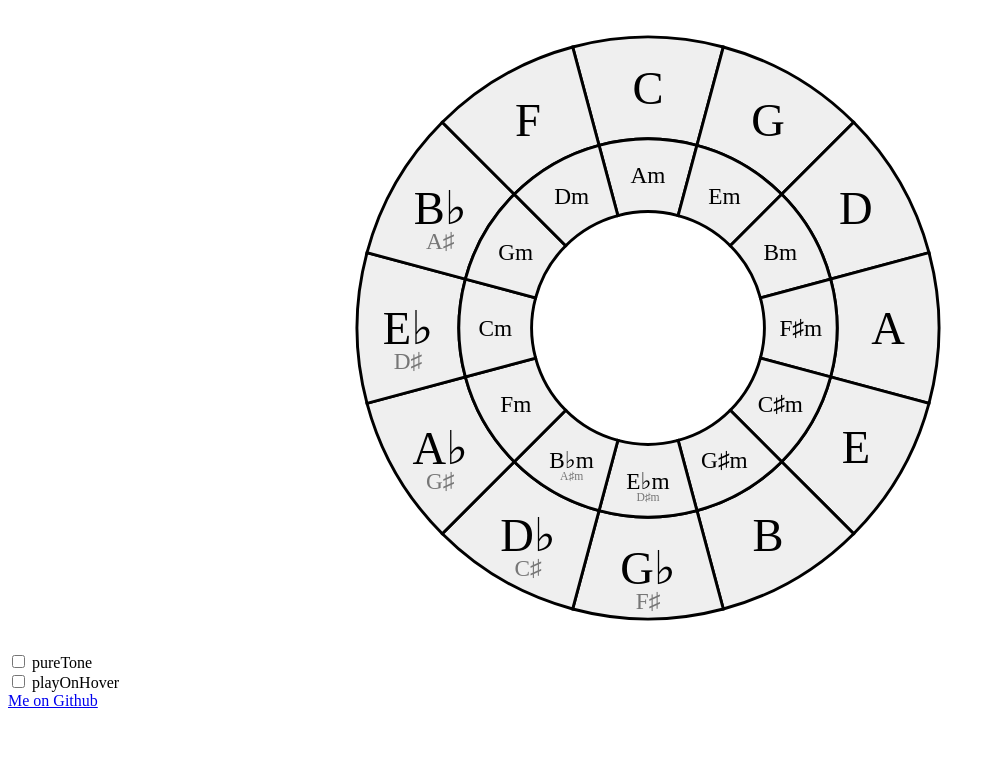
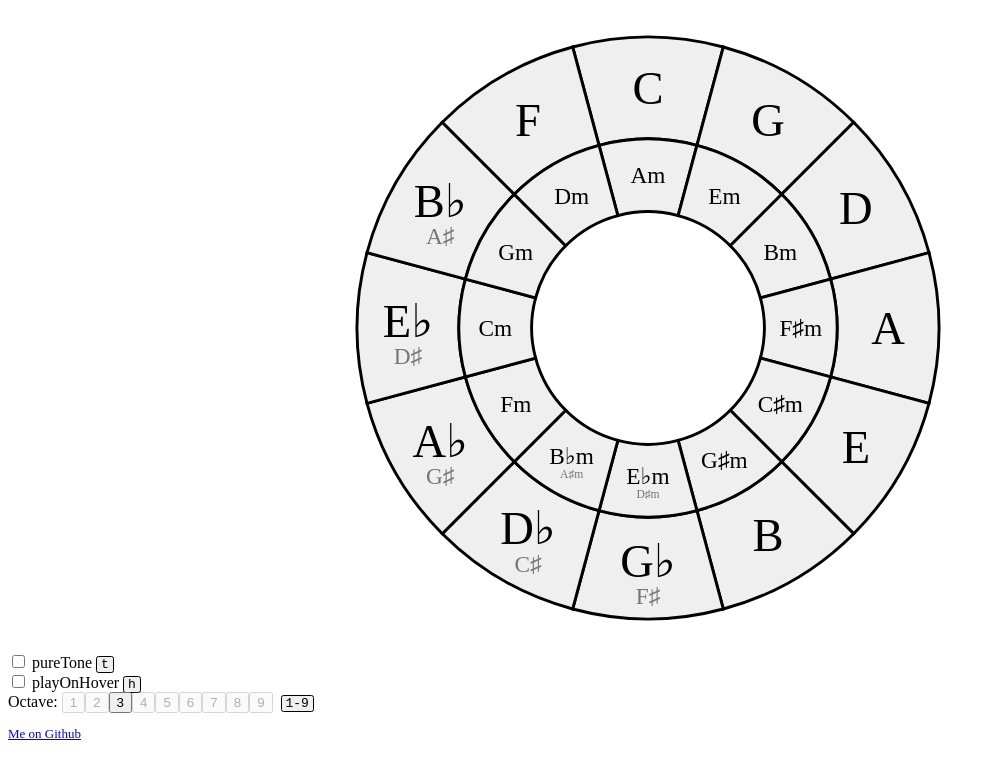
Before and after one commit to survtur/interactive-circle-of-fifths, a plain HTML site: page index.html in a window 1280 px wide. Shown: the whole page, without its empty margins (0-996 px from the left). Drawn offline with nearby package versions, Linux system fonts and the light colour scheme.

Commit message:
Some Hotkeys

```diff
--- a/index.html
+++ b/index.html
@@ -5,6 +5,7 @@
     <title>Title</title>
     <script src="https://unpkg.com/vue@3/dist/vue.global.js"></script>
     <script src="https://unpkg.com/tone"></script>
+    <script src="https://unpkg.com/hotkeys-js/dist/hotkeys.min.js"></script>
     <style>
         .sector {
             fill: ButtonFace;
@@ -12,8 +13,17 @@
             stroke-width: 0.01;
         }
 
-        .sector.active {
+        .active {
             fill: AccentColor;
+            background-color: AccentColor;
+        }
+
+        kbd {
+            border: 1px solid ButtonText;
+            background-color: ButtonFace;
+            padding-left: 0.3em;
+            padding-right: 0.3em;
+            border-radius: 0.2em
         }
     </style>
 </head>
@@ -30,51 +40,85 @@
                   @mouseover="play(s.nameSmall, 'over');" @click="play(s.nameSmall, 'click');"
             />
             <text dominant-baseline="central" style="pointer-events: none" :x="s.tx0" :y="s.ty0" :font-size="largeFont"
+                  :dy="s.altBig ? (-0.3 * smallFont) : 0"
                   text-anchor="middle" class="sectorText">
                 {{replacedModifiers(s.nameBig)}}
             </text>
             <text v-if="s.altBig" dominant-baseline="central" style="pointer-events: none; opacity: 0.5" :x="s.tx0"
-                  :y="s.ty0" :dy="largeFont * 0.7" :font-size="largeFont / 2"
+                  :y="s.ty0" :dy="largeFont * 0.6" :font-size="largeFont / 2"
                   text-anchor="middle">{{replacedModifiers(s.altBig)}}
             </text>
 
             <text dominant-baseline="central" style="pointer-events: none" :x="s.tx1" :y="s.ty1" :font-size="smallFont"
+                  :dy="s.altSmall ? (-0.2 * smallFont) : 0"
                   text-anchor="middle" class="sectorText">
                 {{replacedModifiers(s.nameSmall)}}
             </text>
             <text v-if="s.altSmall" dominant-baseline="central" style="pointer-events: none; opacity: 0.5" :x="s.tx1"
-                  :y="s.ty1" :dy="smallFont * 0.7" :font-size="smallFont / 2"
+                  :y="s.ty1" :dy="smallFont * 0.6" :font-size="smallFont / 2"
                   text-anchor="middle">{{replacedModifiers(s.altSmall)}}
             </text>
         </g>
     </svg>
+    <section class="settings">
+        <div>
             <label>
                 <input type="checkbox" v-model="pureTone">
-        pureTone
+                pureTone <kbd>{{kbd.pureTone}}</kbd>
             </label>
-    <br/>
+        </div>
+        <div>
             <label>
                 <input type="checkbox" v-model="playOnHover">
-        playOnHover
+                playOnHover <kbd>{{kbd.playOnHover}}</kbd>
             </label>
+        </div>
+<!--        <div v-if="!playOnHover">-->
+<!--            <label>-->
+<!--                <input type="checkbox" v-model="playAfterRelease">-->
+<!--                Continious Tone <kbd>{{kbd.playAfterRelease}}</kbd>-->
+<!--            </label>-->
+<!--        </div>-->
+        <div>
+            Octave:
+            <button type="button" v-for="n of [1,2,3,4,5,6,7,8,9]" :style="octave !== n ? 'opacity: 30%' : ''"
+                    @click="octave = n">{{n}}
+            </button>
+            &nbsp;<kbd>1-9</kbd>
+        </div>
+        <div style="margin-top: 1em; font-size: small">
+            <a href="https://github.com/survtur/interactive-quinta-circle">Me on Github</a>
+        </div>
+    </section>
+
 
 </div>
 
 <script>
-    const {createApp} = Vue
+    const {createApp} = Vue;
+    const kbd = {
+        playOnHover: "h",
+        pureTone: "t",
+        playAfterRelease: "r"
+    }
 
     createApp({
         data() {
             return {
+                rotation: 0,
                 pureTone: false,
                 octave: 3,
                 playOnHover: false,
+                playAfterRelease: true,
+
                 small_r: 0.4,
                 middle_r: 0.65,
                 big_r: 1,
-                active: {},
                 largeFont: 0.16,
                 smallFont: 0.08,
+
+                active: false,
+
                 names: [
                     {nameBig: 'C', nameSmall: 'Am'},
                     {nameBig: 'G', nameSmall: 'Em'},
@@ -99,6 +143,9 @@
                     sectors.push(this.sector(n))
                 }
                 return sectors
+            },
+            kbd() {
+                return kbd
             }
         },
         methods: {
@@ -115,10 +162,10 @@
                 let s = {...this.names[n]}
                 console.log(n, n.toString(), Number(n))
                 let anglePad = this.playOnHover ? 0.07 : 0;
-                let spacePad = this.playOnHover ? 0.02 : 0
-                s.angle0 = Math.PI * 2 * (n - 0.5 + anglePad) / this.names.length;
-                s.angle1 = Math.PI * 2 * (n + 0.5 - anglePad) / this.names.length;
-                s.angle = Math.PI * 2 * n / this.names.length;
+                let spacePad = this.playOnHover ? 0.02 : 0;
+                s.angle0 = Math.PI * 2 * (n - 0.5 + anglePad + this.rotation) / this.names.length;
+                s.angle1 = Math.PI * 2 * (n + 0.5 - anglePad + this.rotation) / this.names.length;
+                s.angle = Math.PI * 2 * (n + this.rotation) / this.names.length;
 
                 s.x0 = Math.sin(s.angle0) * this.big_r
                 s.y0 = -Math.cos(s.angle0) * this.big_r
@@ -166,11 +213,25 @@
 
             }
         },
-        watch: {}
+        watch: {},
+        mounted() {
+            hotkeys(kbd.pureTone, () => {
+                this.pureTone = !this.pureTone
+            });
+            hotkeys(kbd.playOnHover, () => {
+                this.playOnHover = !this.playOnHover
+            });
+            hotkeys(kbd.playAfterRelease, () => {
+                this.playAfterRelease = !this.playAfterRelease
+            });
+            hotkeys("1,2,3,4,5,6,7,8,9", (e, h) => {
+                this.octave = Number(h.key)
+            })
+        }
     }).mount('#app')
 
 
-    const synth = new Tone.PolySynth(Tone.FMSynth).toDestination();
+    const synth = new Tone.PolySynth(Tone.AMSynth).toDestination();
     synth.set({
         "envelope": {
             // "attack":0.05,
@@ -186,11 +247,11 @@
             let freq = Tone.Frequency(mainTone)
             let tones;
             if (pure) {
-                tones = [freq]
+                tones = [freq.transpose(12)]
             } else if (chordName.indexOf("m") === -1) {
-                tones = [freq, freq.transpose(4), freq.transpose(7)]
+                tones = [freq, freq.transpose(16), freq.transpose(4), freq.transpose(7), freq.transpose(-12)]
             } else {
-                tones = [freq, freq.transpose(3), freq.transpose(7)]
+                tones = [freq, freq.transpose(15), freq.transpose(3), freq.transpose(7), freq.transpose(-12)]
             }
             synth.triggerAttack(tones);
         }
@@ -199,9 +260,5 @@
 
 </script>
 
-<div>
-<a href="https://github.com/survtur/interactive-quinta-circle">Me on Github</a>
-</div>
-
 </body>
 </html>
```
Lines whose indentation alone changed are shown as unchanged.
